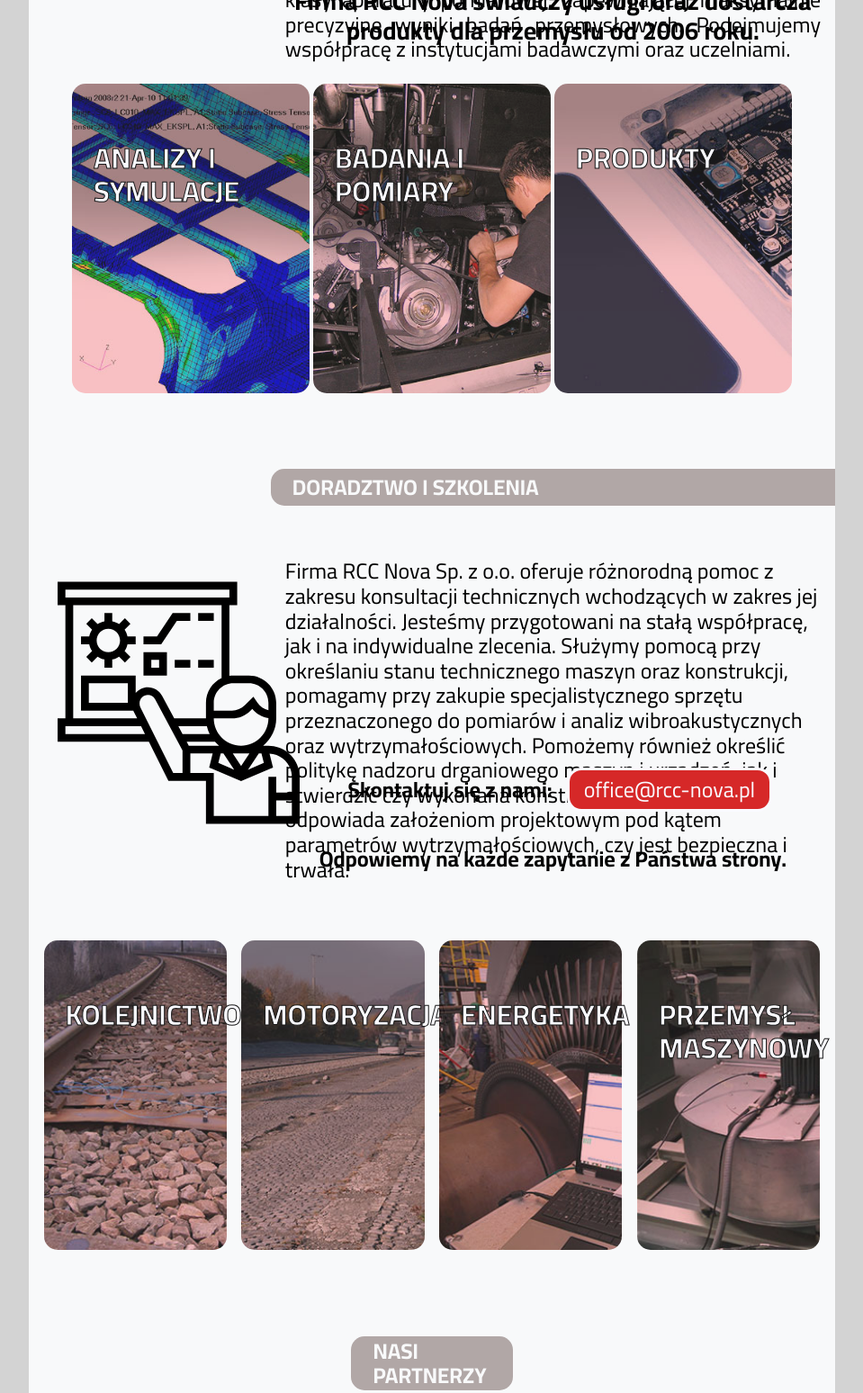
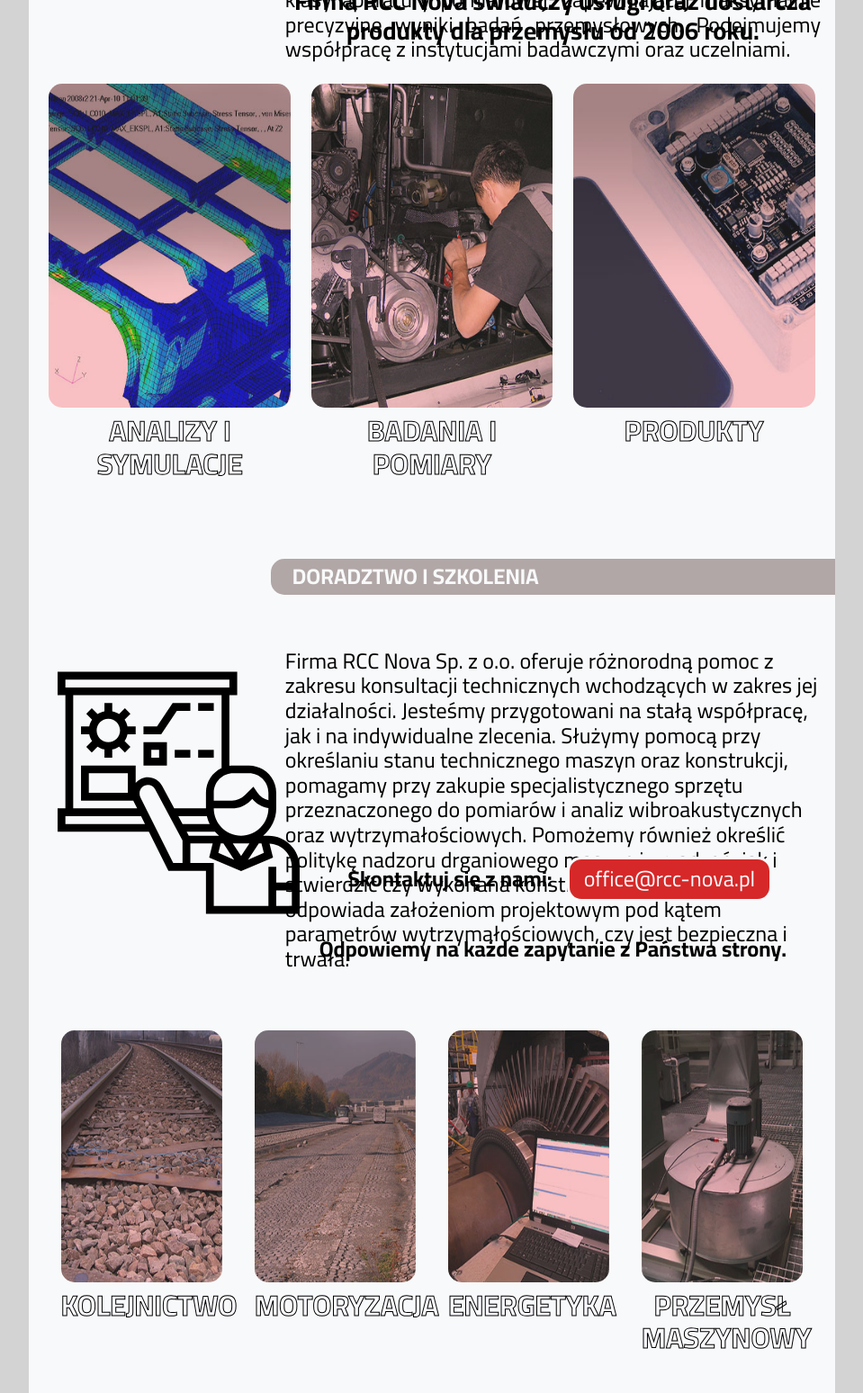
Before and after one commit to MichalJakobczyk1/rcc-nova, a website built with webpack: page src/pages/index.html in a window 1280 px wide. Shown: the part 1941-3489 px from the top of the page at 90% size, without its empty margins (160-1119 px from the left). Built offline with nearby package versions, Linux system fonts and the light colour scheme.

Commit message:
images fix

```diff
--- a/src/pages/index.html
+++ b/src/pages/index.html
@@ -260,10 +260,10 @@
         </p>
       </article>
       </section>
-      <section class="section section--mainLinks">
-        <a class="section__tile section__tile--analysis">Analizy i symulacje</a>
-        <a class="section__tile section__tile--research">Badania i pomiary</a>
-        <a class="section__tile section__tile--products">Produkty</a>
+      <section class="section section--links">
+        <a class="section__tile section__tile--threeRow"><img class="section__tile-image section__tile-image--threeRow" src="../assets/img/analizy.png" alt="analysis chart" />Analizy i symulacje</a>
+        <a class="section__tile section__tile--threeRow"><img class="section__tile-image section__tile-image--threeRow" src="../assets/img/badania.png" alt="man working on machines" />Badania i pomiary</a>
+        <a class="section__tile section__tile--threeRow"><img class="section__tile-image section__tile-image--threeRow" src="../assets/img/produkty.png" alt="CPU" />Produkty</a>
       </section>
       <section class="section section--guidance">
         <h2 class="section__h2 section__h2--guidance">
@@ -285,11 +285,11 @@
       </div>
       <p class="section__paragraph section__paragraph--answear">Odpowiemy na każde zapytanie z Państwa strony.</p>
     </section>
-      <section class="section section--secondaryLinks">
-        <a class="section__tile section__tile--secondaryLinks section__tile--train">Kolejnictwo</a>
-        <a class="section__tile section__tile--secondaryLinks section__tile--motor">Motoryzacja</a>
-        <a class="section__tile section__tile--secondaryLinks section__tile--energy">Energetyka</a>
-        <a class="section__tile section__tile--secondaryLinks section__tile--machine">Przemysł maszynowy</a>
+      <section class="section section--links">
+        <a class="section__tile"><img class="section__tile-image" src="../assets/img/train.jpg" alt="train on rails" />Kolejnictwo</a>
+        <a class="section__tile"><img class="section__tile-image" src="../assets/img/motor.jpg" alt="bus on street" />Motoryzacja</a>
+        <a class="section__tile"><img class="section__tile-image" src="../assets/img/energy.jpg" alt="computer with machines" />Energetyka</a>
+        <a class="section__tile"><img class="section__tile-image" src="../assets/img/machine.jpg" alt="industrial machinery" />Przemysł maszynowy</a>
       </section>
       <section class="section section--partners">
         <h2 class="section__h2 section__h2--partners">Nasi Partnerzy</h2>
--- a/src/scss/modules/mainLinks.scss
+++ b/src/scss/modules/mainLinks.scss
@@ -1,36 +1,17 @@
 .section {
-  &--mainLinks {
+  &--links {
     display: flex;
-    align-items: center;
-    justify-content: space-between;
+    align-items: baseline;
+    justify-content: space-evenly;
     margin: 64px 48px;
   }
-  &__tile {
-    background-repeat: no-repeat;
-    background-size: cover;
-    opacity: 0.9;
-    border-radius: 15px;
-    cursor: pointer;
-    width: 30%;
-    height: 35vh;
-    font-size: 32px;
-    font-weight: 700;
-    color: $text-white;
-    text-transform: uppercase;
-    -webkit-text-stroke: 1px black;
-    padding: 64px 0 0 24px;
-    transition: opacity 0.5s ease-in-out;
-    &:hover {
-      opacity: 1;
-    }
-    &--analysis {
-      background-image: url("/src/assets/img/analizy.png");
-    }
-    &--research {
-      background-image: url("/src/assets/img/badania.png");
-    }
-    &--products {
-      background-image: url("/src/assets/img/produkty.png");
-    }
-  }
+  // &--analysis {
+  //   background-image: url("/src/assets/img/analizy.png");
+  // }
+  // &--research {
+  //   background-image: url("/src/assets/img/badania.png");
+  // }
+  // &--products {
+  //   background-image: url("/src/assets/img/produkty.png");
+  // }
 }
--- a/src/scss/modules/secondaryLinks.scss
+++ b/src/scss/modules/secondaryLinks.scss
@@ -1,25 +1,62 @@
 .section {
-  &--secondaryLinks {
+  &--links {
     display: flex;
-    align-items: center;
+    align-items: baseline;
     justify-content: space-evenly;
     margin: 64px 0;
   }
   &__tile {
-    &--secondaryLinks {
-      width: 20%;
+    &--threeRow {
+      width: 30%;
     }
-    &--train {
-      background-image: url("/src/assets/img/train.jpg");
+    width: 20%;
+    text-align: center;
+    transition: color 0.5s ease-in-out;
+    font-size: 32px;
+    font-weight: 700;
+    color: $text-white;
+    text-transform: uppercase;
+    -webkit-text-stroke: 1px black;
+    &:hover {
+      color: $logo-blue;
+      &::after {
+        width: 100%;
+      }
     }
-    &--motor {
-      background-image: url("/src/assets/img/motor.jpg");
+    &::after {
+      content: " ";
+      display: block;
+      width: 0%;
+      background-color: $logo-red;
+      height: 3px;
+      transition: width 0.5s ease-in-out;
     }
-    &--energy {
-      background-image: url("/src/assets/img/energy.jpg");
+    &-image {
+      &--threeRow {
+        height: 45vh;
+      }
+      opacity: 0.9;
+      border-radius: 15px;
+      cursor: pointer;
+      width: 100%;
+      height: 35vh;
+      transition: opacity 0.5s ease-in-out;
+      &:hover {
+        opacity: 1;
+      }
     }
-    &--machine {
-      background-image: url("/src/assets/img/machine.jpg");
-    }
+
+    // &--train {
+    //   background-image: url("/src/assets/img/train.jpg");
+    // }
+    // &--motor {
+    //   background-image: url("/src/assets/img/motor.jpg");
+    // }
+    // &--energy {
+    //   background-image: url("/src/assets/img/energy.jpg");
+    // }
+    // &--machine {
+    //   background-image: url("/src/assets/img/machine.jpg");
+    // }
   }
 }
--- a/webpack.common.js
+++ b/webpack.common.js
@@ -47,7 +47,7 @@ module.exports = {
         test: /\.(png|jpe?g|gif|svg)$/i,
         use: [
           {
-            loader: "asset/resource",
+            loader: "file-loader",
             options: {
               name: "img/[name].[hash:8].[ext]",
             },
```
